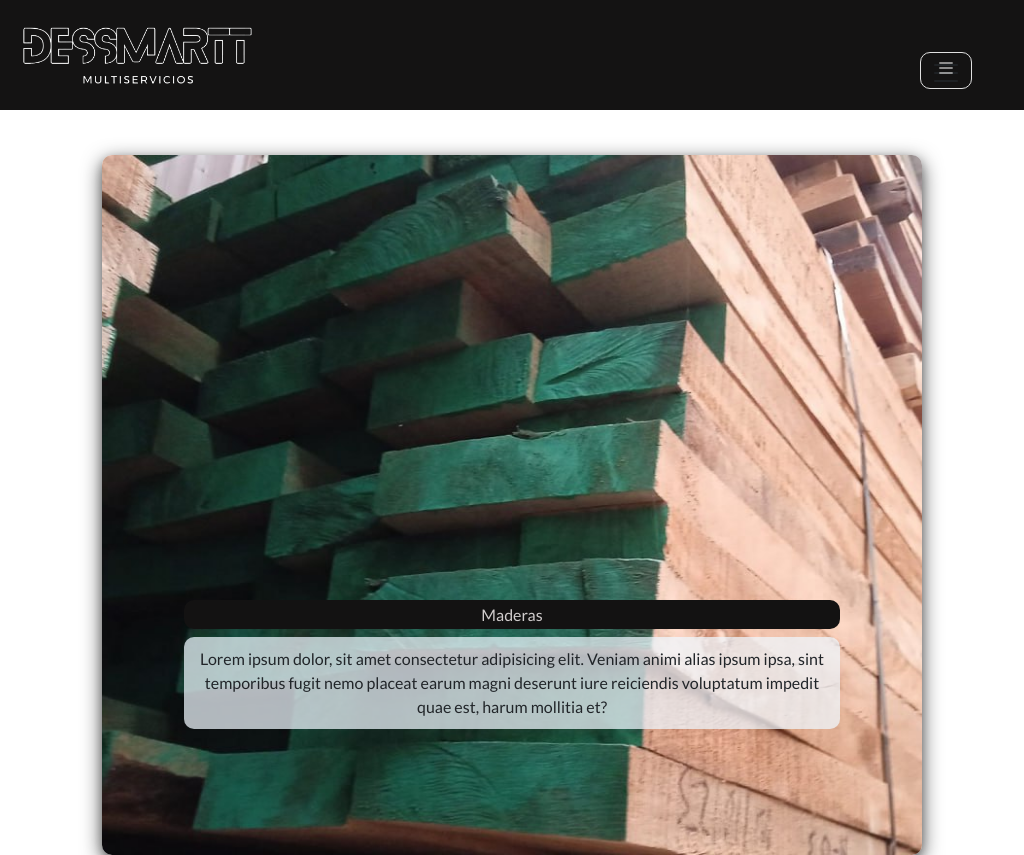
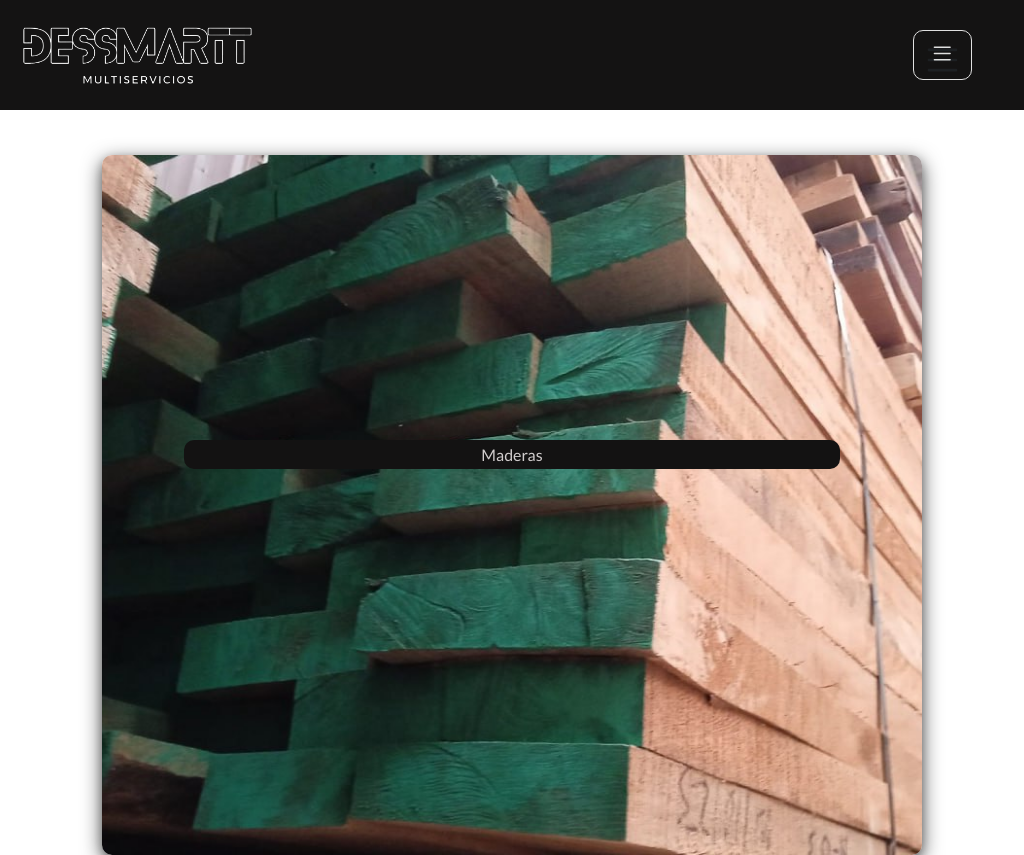
Before and after one commit to Carlossantana331/PreEntrega2-Santana, a plain HTML site: page pages/maderas.html in a window 1024 px wide. Shown: the top 855 px of the page. Drawn offline with nearby package versions, Linux system fonts and the light colour scheme.

Commit message:
se corrigen errores en posicionamiento del texto en las portadas de las categorias

```diff
--- a/css/style.css
+++ b/css/style.css
@@ -99,7 +99,7 @@ nav {
     border: 1px solid #e0e0e0;
     border-radius: 10px;
     padding: 0px 10px;
-    padding-top: 5px;
+    padding-top: 10px;
 }
 .navbar .container-fluid{
     justify-content: end;
@@ -601,7 +601,10 @@ footer {
     }
     .navbar_hamburguesa{
         display: block;
-        margin: 30px 40px 0px;
+        margin: 0px 40px 0px;
+    }
+    .navbar-toggler {
+        font-size: 25px;
     }
 }
 
@@ -681,11 +684,14 @@ footer {
 /*electrico*/
 @media screen and (min-width: 769px) and (max-width: 1024px) {
     .texto_portada_categoria,
-    .texto_portada_categoria h5,
-    .texto_portada_categoria p{
+    .texto_portada_categoria h5{
         width: 80%;
         font-size: 16px;
         left: 18%;
+        top: 55%;
+    }
+    .texto_portada_categoria p{
+        display: none;
     }
     .servicio_elect{
         flex-direction: column;
```
